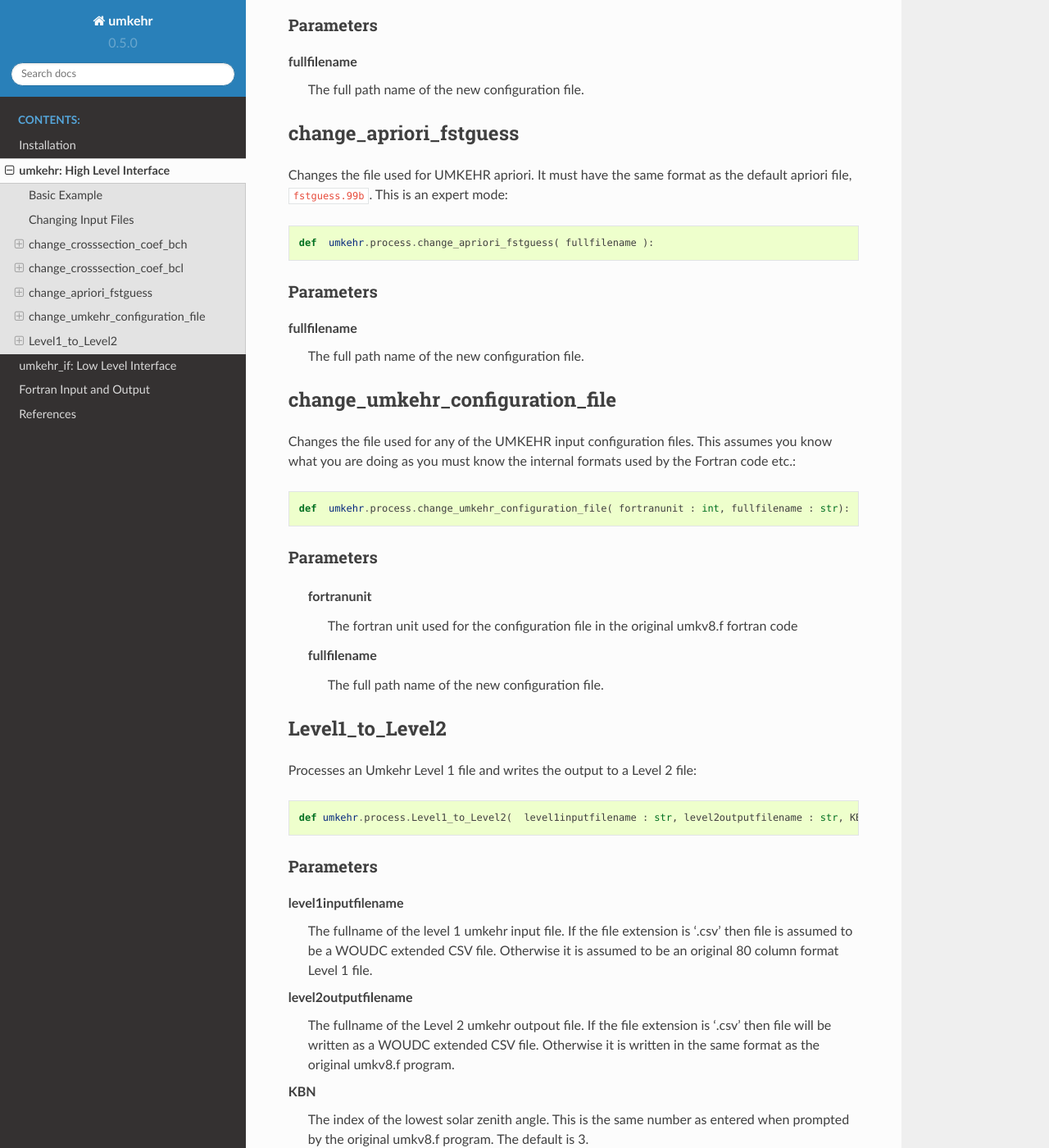
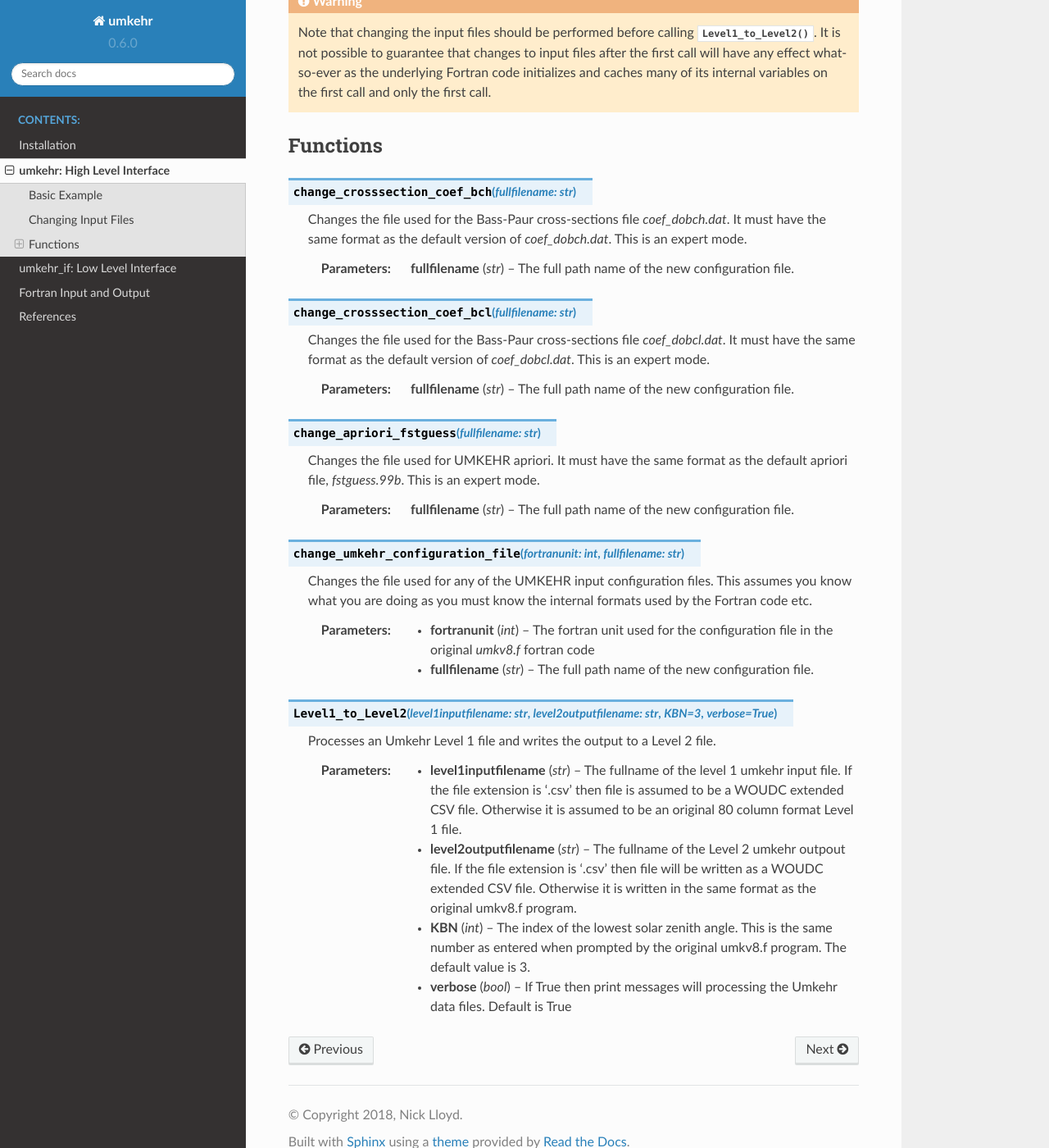
Before and after one commit to ndl303/umkehr, a Sphinx documentation site: the page built from docs/operation.rst, in a window 1280 px wide and 1400 px high, scrolled down 1672 px. Shown: the whole window at 82% size. Built offline with Sphinx 7.4.7 and the Read the Docs theme 2.0.0, drawn with Linux system fonts in a browser that asks for light colours; some of the changed text lies outside the part shown.

Commit message:
Version 0.6.0.  This is very close to the final  working version. It has processed all the level 1 files at the WOUDC

```diff
--- a/docs/conf.py
+++ b/docs/conf.py
@@ -63,9 +63,9 @@ author = 'Nick Lloyd'
 # built documents.
 #
 # The short X.Y version.
-version = '0.5.0'
+version = '0.6.0'
 # The full version, including alpha/beta/rc tags.
-release = '0.5.0'
+release = '0.6.0'
 
 # The language for content autogenerated by Sphinx. Refer to documentation
 # for a list of supported languages.
--- a/docs/operation.rst
+++ b/docs/operation.rst
@@ -5,11 +5,12 @@ umkehr: High Level Interface
 The high level interface provides an easy-to-use interface to the Umkehr algorithm. Its primary function is
 to process WOUDC Level 1 CSV files to WOUDC Level 2 CSV files.
 
-    - :ref:`Level1_to_Level2`
-    - :ref:`change_crosssection_coef_bch`
-    - :ref:`change_crosssection_coef_bcl`
-    - :ref:`change_apriori_fstguess`
-    - :ref:`change_umkehr_configuration_file`
+    - :func:`.Level1_to_Level2`
+    - :func:`.change_crosssection_coef_bch`
+    - :func:`.change_crosssection_coef_bcl`
+    - :func:`.change_apriori_fstguess`
+    - :func:`.change_umkehr_configuration_file`
+
 
 Basic Example
 -------------
@@ -26,10 +27,46 @@ Here is an example that shows how to use the umkehr high level interface::
 
     Level1_to_Level2(inputfile,outputfile, KBN=3, verbose = True)
 
+and here is a second, more complex, example that processes a selection of files. This script has been used to process
+over 10,000 WOUDC Level 1 CSV files stored in one folder::
+
+    import os
+    import os.path
+    import glob
+    import umkehr.process
+
+
+    def process_umkehr( filespec : str):
+
+        files = glob.glob( filespec )
+        nfiles = len(files)
+        numbad = 0
+        print("Processing ", nfiles, " files")
+        for level1inputfilename in files:
+            basename,ext = os.path.splitext(level1inputfilename )
+            dirname,name = os.path.split( basename )
+            outputname = dirname + os.sep + 'Level2'
+            os.path.normpath(outputname)
+            try:
+                os.mkdir( outputname)
+            except:
+                pass
+            outputname += os.sep + name + '.Level2' + ext
+            if not os.path.exists(outputname):
+                try:
+                    umkehr.process.Level1_to_Level2(level1inputfilename, outputname, KBN=3, verbose=True )
+                except Exception as err:
+                    numbad = numbad + 1
+                    print("Error processing <",level1inputfilename,"> Error =",err)
+        print("Files processed = ", nfiles)
+        print("num bad    = ", numbad)
+
+    process_umkehr( r'E:\woudc\level1\*.csv')
+
 Changing Input Files
 --------------------
 The high level interface provides a few methods to change the input files used by the Fortran code. It is possible with
-:ref:`change_umkehr_configuration_file` to change any of the input files used by the Fortran code while another 3 methods
+:func:`.change_umkehr_configuration_file` to change any of the input files used by the Fortran code while another 3 methods
 allow for explicit changes to 3 specific files.
 
 See :ref:`umkehr_inputs` for a list and description of files used by the Fortran code. It is only possible to change files
@@ -39,90 +76,57 @@ Fortran code: if it works with the original Fortran code it should work with the
 
 ..  warning::
 
-    Note that changing the input files should be performed before calling :ref:`Level1_to_Level2`. It is not possible
+    Note that changing the input files should be performed before calling :func:`.Level1_to_Level2`. It is not possible
     to guarantee that changes to input files after the first call will have any effect what-so-ever as the underlying Fortran code
     initializes and caches many of its internal variables on the first call and only the first call.
 
+Functions
+----------
 
-..  _change_crosssection_coef_bch:
+.. module::`umkehr.process`
 
-change_crosssection_coef_bch
-----------------------------
-Changes the file used for the Bass-Paur cross-sections file ``coef_dobch.dat``. It must have the same format
-as the default version of ``coef_dobch.dat``. This is an expert mode::
+.. function:: change_crosssection_coef_bch(fullfilename: str)
 
-    def  umkehr.process.change_crosssection_coef_bch( fullfilename:str ):
+    Changes the file used for the Bass-Paur cross-sections file `coef_dobch.dat`. It must have the same format
+    as the default version of `coef_dobch.dat`. This is an expert mode.
 
-Parameters
-~~~~~~~~~~
-fullfilename
-    The full path name of the new configuration file.
+    :param str fullfilename: The full path name of the new configuration file.
 
-..  _change_crosssection_coef_bcl:
+.. function:: change_crosssection_coef_bcl( fullfilename: str )
 
-change_crosssection_coef_bcl
-----------------------------
-Changes the file used for the Bass-Paur cross-sections file ``coef_dobcl.dat``. It must have the same format
-as the default version of ``coef_dobcl.dat``. This is an expert mode::
+    Changes the file used for the Bass-Paur cross-sections file `coef_dobcl.dat`. It must have the same format
+    as the default version of `coef_dobcl.dat`. This is an expert mode.
 
-    def  umkehr.process.change_crosssection_coef_bcl( fullfilename:str ):
+    :param str fullfilename: The full path name of the new configuration file.
 
-Parameters
-~~~~~~~~~~
-fullfilename
-        The full path name of the new configuration file.
+.. function:: change_apriori_fstguess( fullfilename : str )
 
-..  _change_apriori_fstguess:
+    Changes the file used for UMKEHR apriori. It must have the same format
+    as the default apriori file, `fstguess.99b`. This is an expert mode.
 
-change_apriori_fstguess
------------------------
-Changes the file used for UMKEHR apriori. It must have the same format
-as the default apriori file, ``fstguess.99b``. This is an expert mode::
+    :param str fullfilename: The full path name of the new configuration file.
 
-    def  umkehr.process.change_apriori_fstguess( fullfilename ):
+.. function:: change_umkehr_configuration_file( fortranunit : int, fullfilename : str)
 
-Parameters
-~~~~~~~~~~
-fullfilename
-     The full path name of the new configuration file.
+    Changes the file used for any of the UMKEHR input configuration files. This
+    assumes you know what you are doing as you must know the internal formats
+    used by the Fortran code etc.
 
-..  _change_umkehr_configuration_file:
+    :param int fortranunit: The fortran unit used for the configuration file in the original `umkv8.f` fortran code
+    :param str fullfilename: The full path name of the new configuration file.
 
-change_umkehr_configuration_file
---------------------------------
-Changes the file used for any of the UMKEHR input configuration files. This
-assumes you know what you are doing as you must know the internal formats
-used by the Fortran code etc.::
+..  function:: Level1_to_Level2(  level1inputfilename : str, level2outputfilename : str, KBN=3, verbose=True)
 
-    def  umkehr.process.change_umkehr_configuration_file( fortranunit : int, fullfilename : str):
+    Processes an Umkehr Level 1 file and writes the output to a Level 2 file.
 
-Parameters
-~~~~~~~~~~
-    fortranunit
-        The fortran unit used for the configuration file in the original umkv8.f fortran code
-
-    fullfilename
-        The full path name of the new configuration file.
-
-
-..  _Level1_to_Level2:
-
-Level1_to_Level2
-----------------
-Processes an Umkehr Level 1 file and writes the output to a Level 2 file::
-
-    def umkehr.process.Level1_to_Level2(  level1inputfilename : str, level2outputfilename : str, KBN=3, verbose=True)
-
-Parameters
-~~~~~~~~~~
-level1inputfilename
-    The fullname of the level 1 umkehr input file. If the file extension is '.csv' then file is assumed to be
-    a WOUDC extended CSV file. Otherwise it is assumed to be an original 80 column format Level 1 file.
-level2outputfilename
-    The fullname of the Level 2 umkehr outpout file. If the file extension is '.csv' then file will be
-    written as a WOUDC extended CSV file. Otherwise it is written in the same format as the original umkv8.f program.
-KBN
-    The index of the lowest solar zenith angle. This is the same number as entered when prompted by the original umkv8.f program.
-    The default is 3.
-verbose
-    If True then print messages will processing the Umkehr data files. Default is True
+    :param str level1inputfilename:
+        The fullname of the level 1 umkehr input file. If the file extension is '.csv' then file is assumed to be
+        a WOUDC extended CSV file. Otherwise it is assumed to be an original 80 column format Level 1 file.
+    :param str level2outputfilename:
+        The fullname of the Level 2 umkehr outpout file. If the file extension is '.csv' then file will be
+        written as a WOUDC extended CSV file. Otherwise it is written in the same format as the original umkv8.f program.
+    :param int KBN:
+        The index of the lowest solar zenith angle. This is the same number as entered when prompted by the original umkv8.f program.
+        The default value is 3.
+    :param bool verbose:
+        If True then print messages will processing the Umkehr data files. Default is True
--- a/docs/umkehr_api.rst
+++ b/docs/umkehr_api.rst
@@ -9,85 +9,73 @@ to change the location of the Fortran input files.
     - clear_io_buffers
     - write_to_input_buffer
     - set_umkehr_inputfolder
-    - :ref:`get_output_stream`
-    - :ref:`get_input_stream`
-    - :ref:`set_umkehr_input_filename`
+    - :func:`.get_output_stream`
+    - :func:`.get_input_stream`
+    - :func:`.set_umkehr_input_filename`
 
 
+.. function:: umkehr_if.umkehr_if.clear_io_buffers()
+
+    Internal use only: Clears all of the internal buffers used by Python.
+
+.. function:: umkehr_if.umkehr_if.write_to_input_buffer (unit : int , line: str);
+
+    Advanced usage only. Writes a string to the the internal fortran unit cache. May
+    be useful if the FORTRAN input file format changes.
+
+    :param init unit: the fortran I/O unit
+    :param str line: the line of text to write
+
+..  function:: umkehr_if.umkehr_if.set_umkehr_inputfolder( inputfolder: str )->bool:
+
+    Advaced usage only. Sets the input folder for the default input files. This is set by the module to point to the
+    installed package location. It can be overridden by the user if you wish to change the directory location of the default input files.
+
+    :param str inputfolder:
+        The full name of the new inpout folder. This folder must be terminated by a directory separator. Note that
+        this folder is not used for input files that have been set by a call to :func:`.set_umkehr_input_filename`.
+
+..  function:: umkehr_if.umkehr_if.get_output_stream( int unit) ->List[str]
+
+    General use. This provides a method to retrieve the output written by the Fortran code to any of the output units.
+    All valid Fortran output units are listed in :ref:`umkehr_inputs`. The method returns a list of strings that
+    represent the output from the last call to analyze_umkeher or :func:`.Level1_to_Level2`
+
+    :param str inputfolder: The full name of the new input folder
+
+    An example showing the usage of get_output_stream::
+
+            >>> import umkehr_if
+        >>> from umkehr.process import Level1_to_Level2
+        >>>
+        >>> inputfile  = '20091101.Dobson.Beck.119.JMA.csv'
+        >>> outputfile = '20091101.Dobson.Beck.119.JMA.Level2.csv'
+        >>> Level1_to_Level2(inputfile,outputfile, KBN=3, verbose = True)
+        >>>
+        >>> lines = umkehr_if.umkehr_if.get_output_stream(14)                       # Get the output lines for the Aveagring Kernel output stream, Fortran Unit 14
+        >>> for l in lines:                                                         # For each line on output Unit 14
+        >>> ... print(l)                                                            # print the line
+        >>>
+        ...
+
+.. function:: umkehr_if.umkehr_if.get_input_stream( unit: int) ->List[str]
+
+    General use. This provides a method to retrieve input streams to the Fortran code from Python. May be useful for
+    diagnostic work to ensure that inputs to the Fortran were as expected. The method returns a list of strings that
+    represent the input streams to the Fortran call generated during the last call to analyze_umkeher or
+    :func:`.Level1_to_Level2`.  Usage of the function is similar to usage of :func:`.get_output_stream`.
+
+    :param int unit: the unit number of the Fortran input stream.
 
 
-clear_io_buffers
-----------------
-Internal use only: Clears all of the internal buffers used by Python::
+..  function:: umkehr_if.umkehr_if.set_umkehr_input_filename(  unit: int, fullname:str )
 
-    def  umkehr_if.umkehr_if.clear_io_buffers()
+    Allows users to set the full pathname of any specific input files used by Fortran. Its use is identical to
+    :func:`.change_umkehr_configuration_file`
 
-write_to_input_buffer
----------------------
-Advanced usage only. Writes a string to the the internal fortran unit cache. May be useful if the FORTRAN input file format changes::
+    :param int unit: The fortran input unit number.
+    :param str fullname: The full filename to be used for inpout on this Fortran unit.
 
-    def  umkehr_if.umkehr_if.write_to_input_buffer (unit : int , line: str);
+..  function:: umkehr_if.umkehr_if.analyze_umkehr( KBN : int )->bool
 
-set_umkehr_inputfolder
-----------------------
-Advaced usage only. Sets the input folder for the default input files. This is set by the module to point to the installed package location.
-It can be overridden by the user if you wish to change the directory location of the default input files. Note that
-(i) this folder must be terminated by a directory separator and (ii) this folder is not used for input files that have
-been set by a call to method set_umkehr_input_filename::
-
-    set_umkehr_inputfolder( inputfolder: str )->bool:
-
-..  _get_output_stream:
-
-get_output_stream
------------------
-General use. This provides a method to retrieve the output written by the Fortran code to output units. All valid Fortran output units
-are listed in :ref:`umkehr_inputs`. The method returns a list of strings that represent the output from the last call to
-analyze_umkeher or :ref:`Level1_to_Level2`::
-
-    def umkehr_if.umkehr_if.get_output_stream( int unit) ->List[str] :
-
-Example
-~~~~~~~
-An example showing the usage of get_output_stream::
-
-
-    >>> import umkehr_if
-    >>> from umkehr.process import Level1_to_Level2
-    >>>
-    >>> inputfile  = '20091101.Dobson.Beck.119.JMA.csv'
-    >>> outputfile = '20091101.Dobson.Beck.119.JMA.Level2.csv'
-    >>> Level1_to_Level2(inputfile,outputfile, KBN=3, verbose = True)
-    >>>
-    >>> lines = umkehr_if.umkehr_if.get_output_stream(14)                       # Get the output lines for the Aveagring Kernel output stream, Fortran Unit 14
-    >>> for l in lines:                                                         # For each line on output Unit 14
-    >>> ... print(l)                                                            # print the line
-    >>>
-    ...
-
-..  _get_input_stream:
-
-get_input_stream
-----------------
-General use. This provides a method to retrieve input streams to the Fortran code from Python. May be useful for
-diagnostic work to ensure that inputs to the Fortran were as expected. The method returns a list of strings that
-represent the input streams to the Fortran call generated during the last call to analyze_umkeher or :ref:`Level1_to_Level2`::
-
-    def umkehr_if.umkehr_if.get_input_stream( unit: int) ->List[str]
-
-Usage of the function is similar to usage of :ref:`get_output_stream`.
-
-..  _set_umkehr_input_filename:
-
-set_umkehr_input_filename
--------------------------
-Allows users to set the full pathname of any of the input files used by Fortran. Its use is identical to
-:ref:`change_umkehr_configuration_file`::
-
-    def  umkehr_if.umkehr_if.set_umkehr_input_filename(  unit: str, fullname:str );
-
-analyze_umkehr
---------------
-Internal usage only: Invokes the UMKEHR algorihm. It is called by :ref:`Level1_to_Level2`::
-
-    def umkehr_if.umkehr_if.analyze_umkehr( KBN : int )->bool:
+    Internal usage only: Invokes the UMKEHR algorihm. It is called by :func:`.Level1_to_Level2`
--- a/setup.py
+++ b/setup.py
@@ -67,7 +67,7 @@ extension_module = Extension(
 
 setup(
     name                 = 'umkehr',
-    version              = "0.5.0",
+    version              = "0.6.0",
 #   version=versioneer.get_version(),
 #   cmdclass=versioneer.get_cmdclass(),
     description          = 'UMKEHR Fortran Interface Library',
```
Also changed, not shown: docs/installation.rst (+8 -8 lines), 14 other files.
